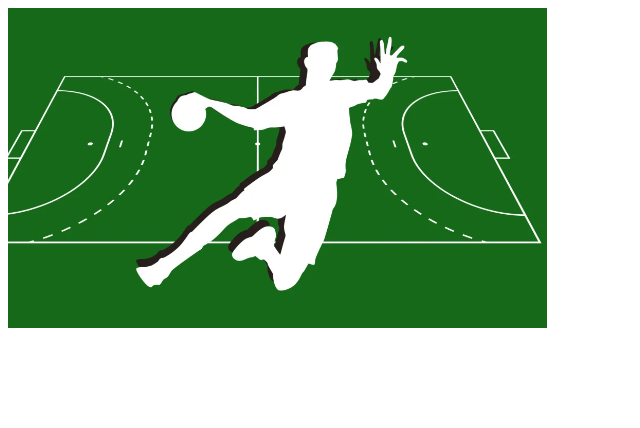
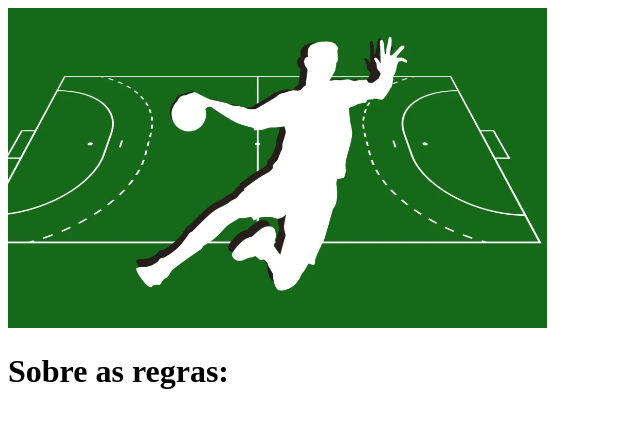
Before and after one commit to micaela06/lorena, a plain HTML site: page index.html in a window 1280 px wide. Shown: the whole page, without its empty margins (0-640 px from the left). Drawn offline with Linux system fonts and the light colour scheme.

Commit message:
add no main

```diff
--- a/index.html
+++ b/index.html
@@ -14,7 +14,7 @@
     </header>
 
     <main>
-
+<h1>Sobre as regras:</h1>
 
     </main>
 
```
